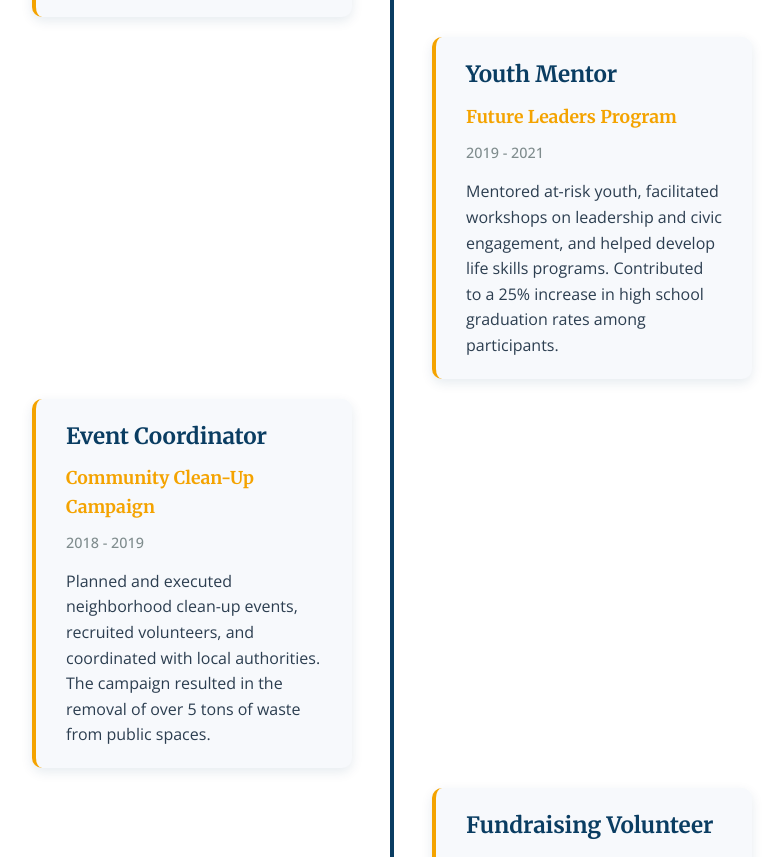
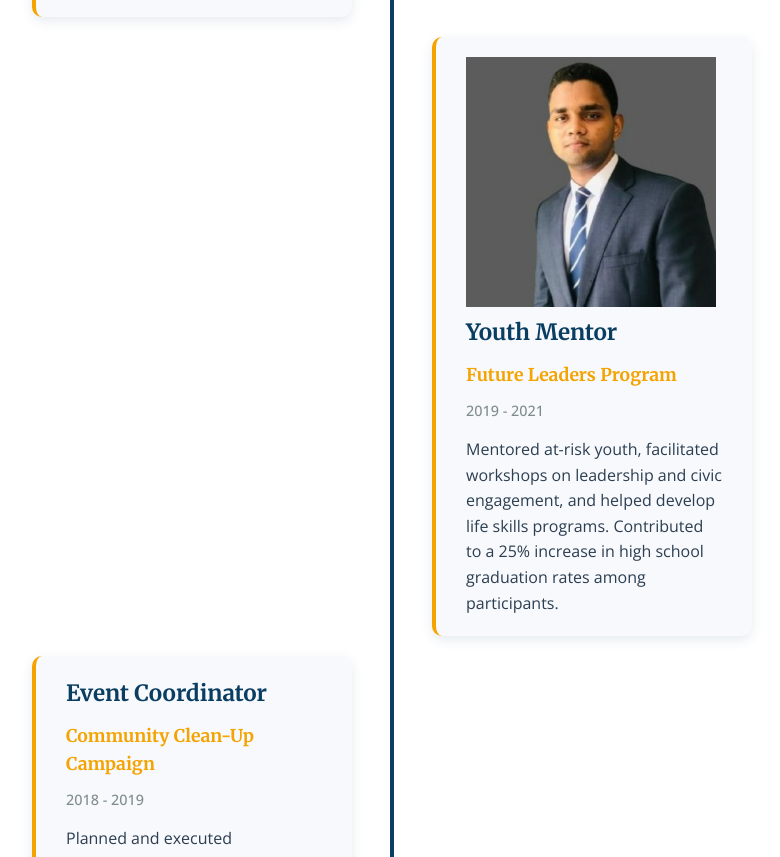
Before and after one commit to Delaksan-Sritharan/hisshan-portfolio, a plain HTML site: page index.html in a window 1280 px wide. Shown: the part 2409-3266 px from the top of the page, without its empty margins (248-1028 px from the left). Drawn offline with nearby package versions, Linux system fonts and the light colour scheme.

Commit message:
feat: added a new picture card to the experince card component

```diff
--- a/index.html
+++ b/index.html
@@ -882,6 +882,11 @@
           grid-template-columns: 1fr;
         }
       }
+
+      .pic-card {
+        width: 250px;
+        height: 250px;
+      }
     </style>
   </head>
   <body>
@@ -1006,6 +1011,7 @@
           </div>
           <div class="timeline-item">
             <div class="timeline-content">
+              <img src="img/HIsshan.jpeg" class="pic-card" />
               <h3>Youth Mentor</h3>
               <h4>Future Leaders Program</h4>
               <span class="date">2019 - 2021</span>
```
